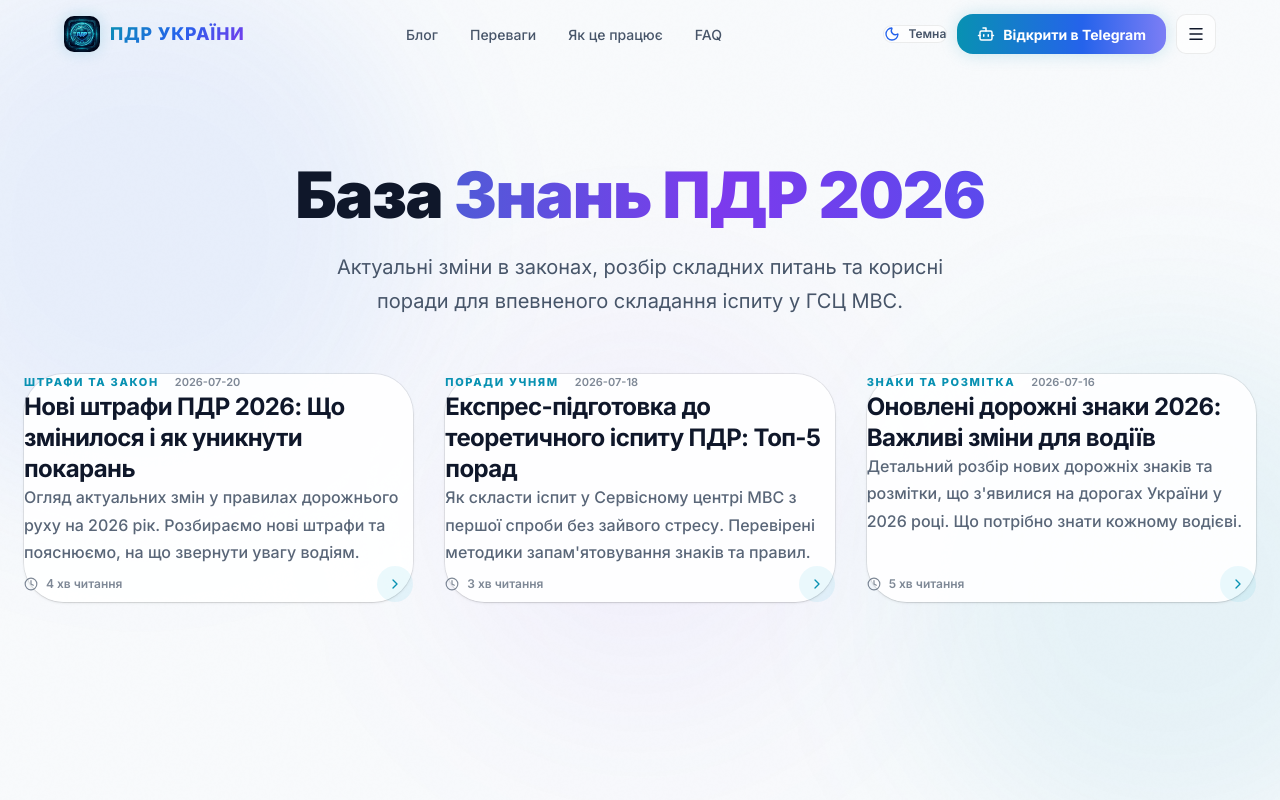
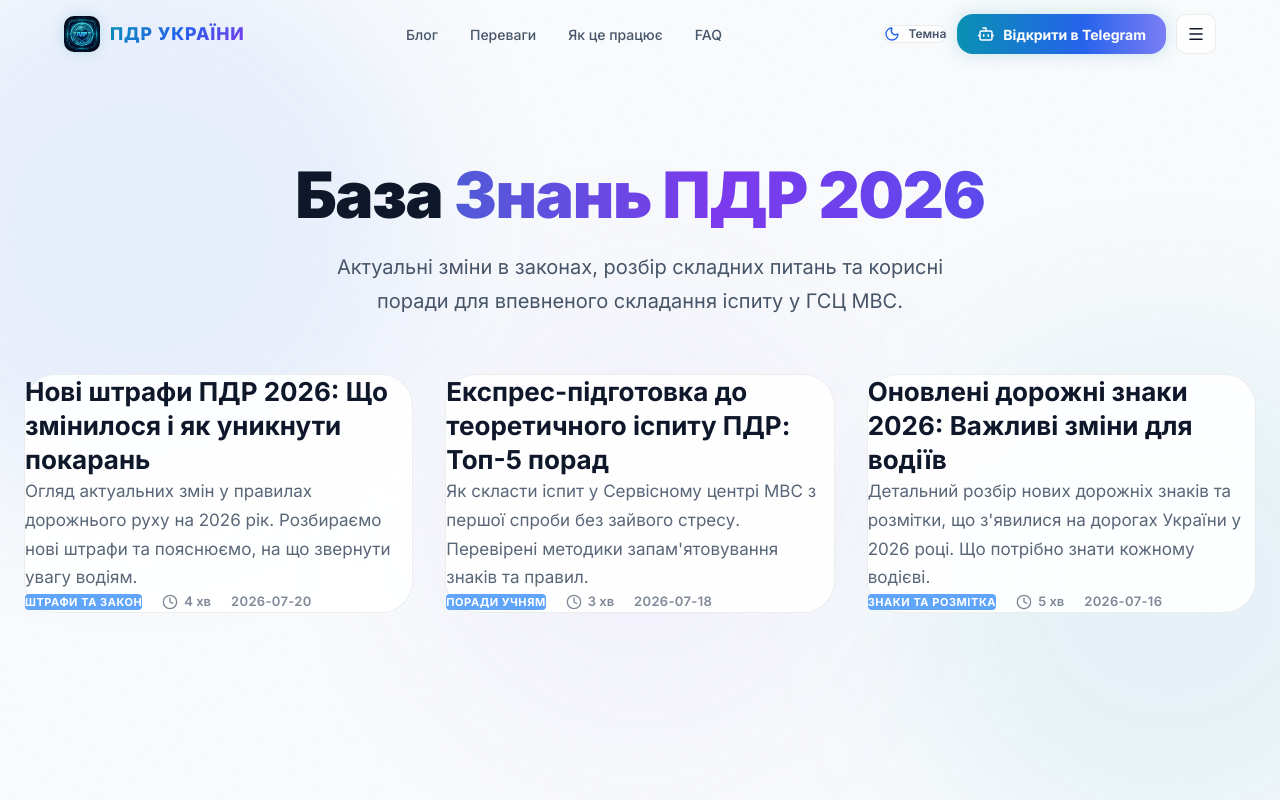
Before and after one commit to serjtlgram/pdr-landing, a Next.js app: page /blog in a window 1280 px wide. Built offline with nearby package versions, Linux system fonts and the light colour scheme.

Commit message:
Replicate exact design from user screenshot: title top, excerpt middle, solid blue pill and meta at bottom row

```diff
--- a/src/app/blog/page.tsx
+++ b/src/app/blog/page.tsx
@@ -3,7 +3,7 @@ import Link from 'next/link';
 import Image from 'next/image';
 import { getAllPosts } from '@/lib/blog';
 import { SiteHeader, BackgroundEffects } from '@/app/components/SharedUI';
-import { Clock, BookOpen, ChevronRight, User } from 'lucide-react';
+import { Clock, BookOpen, ChevronRight, User, Eye } from 'lucide-react';
 
 export default function BlogIndex() {
   const posts = getAllPosts();
@@ -32,21 +32,11 @@ export default function BlogIndex() {
           {posts.map((post, idx) => (
             <article
               key={post.slug}
-              className="group relative flex flex-col items-start justify-between rounded-[2.5rem] bg-[var(--bg-card)] p-8 md:p-10 shadow-sm ring-1 ring-[var(--border-color)] transition-all duration-300 hover:-translate-y-1 hover:shadow-xl hover:ring-[var(--accent-cyan)]"
+              className="group relative flex flex-col items-start justify-between rounded-[2rem] bg-[var(--bg-card)] p-8 md:p-10 border border-[var(--border-color)] transition-all duration-300 hover:-translate-y-1 hover:shadow-xl hover:border-[var(--accent-cyan)]"
             >
               <div className="flex-1 w-full relative z-10 pointer-events-none">
-                {/* Meta Row */}
-                <div className="flex items-center gap-x-4 text-[11px] mb-5">
-                  <span className="font-extrabold text-[var(--accent-cyan)] uppercase tracking-[0.15em]">
-                    {post.category}
-                  </span>
-                  <span className="text-[var(--text-secondary)] font-semibold opacity-70">
-                    {post.date}
-                  </span>
-                </div>
-
                 {/* Title */}
-                <h2 className="text-[1.35rem] md:text-2xl font-bold text-[var(--text-primary)] mb-4 leading-[1.3] tracking-tight group-hover:text-[var(--accent-cyan)] transition-colors pointer-events-auto">
+                <h2 className="text-[22px] md:text-[26px] font-bold text-[var(--text-primary)] mb-6 leading-[1.3] group-hover:text-[var(--accent-cyan)] transition-colors pointer-events-auto">
                   <Link href={`/${post.slug}`} className="focus:outline-none">
                     <span className="absolute inset-0 z-0" aria-hidden="true" />
                     {post.title}
@@ -54,20 +44,28 @@ export default function BlogIndex() {
                 </h2>
 
                 {/* Excerpt */}
-                <p className="text-[0.95rem] md:text-base leading-[1.7] text-[var(--text-secondary)] line-clamp-3 opacity-90 font-medium">
+                <p className="text-[16px] md:text-[17px] leading-[1.7] text-[var(--text-secondary)] line-clamp-4 opacity-90 mb-8">
                   {post.description}
                 </p>
               </div>
 
-              {/* Bottom Action */}
-              <div className="mt-8 flex items-center justify-between w-full relative z-10 pointer-events-none">
-                <div className="flex items-center gap-2 text-xs font-semibold text-[var(--text-secondary)] opacity-70">
-                  <Clock size={14} />
-                  {post.readTime} читання
+              {/* Bottom Action / Meta Row */}
+              <div className="mt-auto pt-2 flex flex-wrap items-center gap-4 md:gap-5 w-full relative z-10 pointer-events-none">
+                {/* Category Pill */}
+                <span className="inline-block px-3 py-1 rounded-[4px] bg-[#60a5fa] text-white text-[11px] font-bold uppercase tracking-wider">
+                  {post.category}
+                </span>
+
+                {/* Read Time / Eye */}
+                <div className="flex items-center gap-1.5 text-[13px] font-semibold text-[var(--text-secondary)] opacity-70">
+                  <Clock size={16} />
+                  <span>{post.readTime}</span>
                 </div>
-                <div className="flex h-9 w-9 items-center justify-center rounded-full bg-[rgba(6,182,212,0.08)] text-[var(--accent-cyan)] transition-all duration-300 group-hover:bg-[rgba(6,182,212,0.15)] group-hover:scale-110">
-                  <ChevronRight size={16} className="transition-transform duration-300 group-hover:translate-x-0.5" />
-                </div>
+
+                {/* Date */}
+                <span className="text-[13px] font-semibold text-[var(--text-secondary)] opacity-70 uppercase tracking-wide">
+                  {post.date}
+                </span>
               </div>
             </article>
           ))}
```
